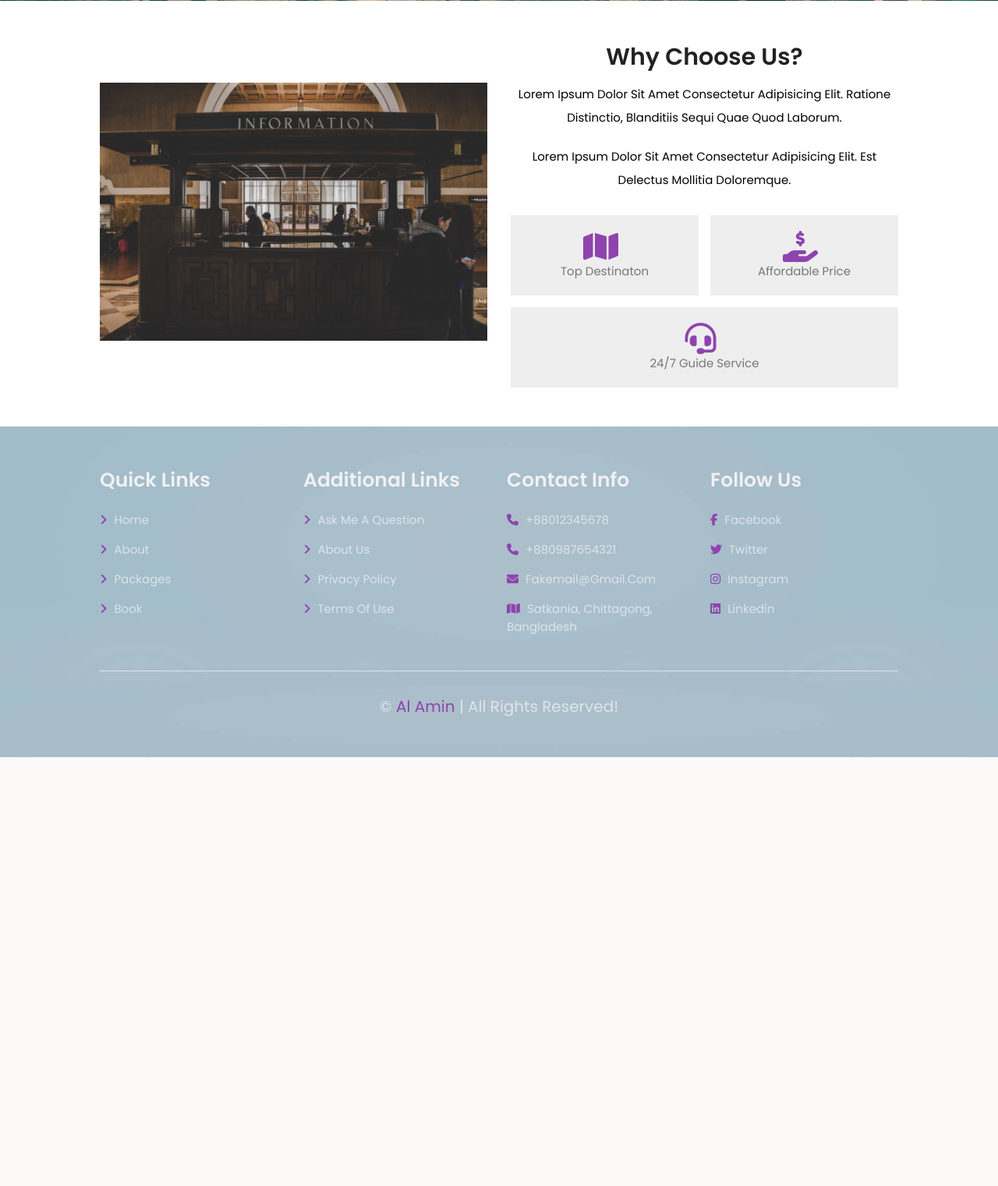
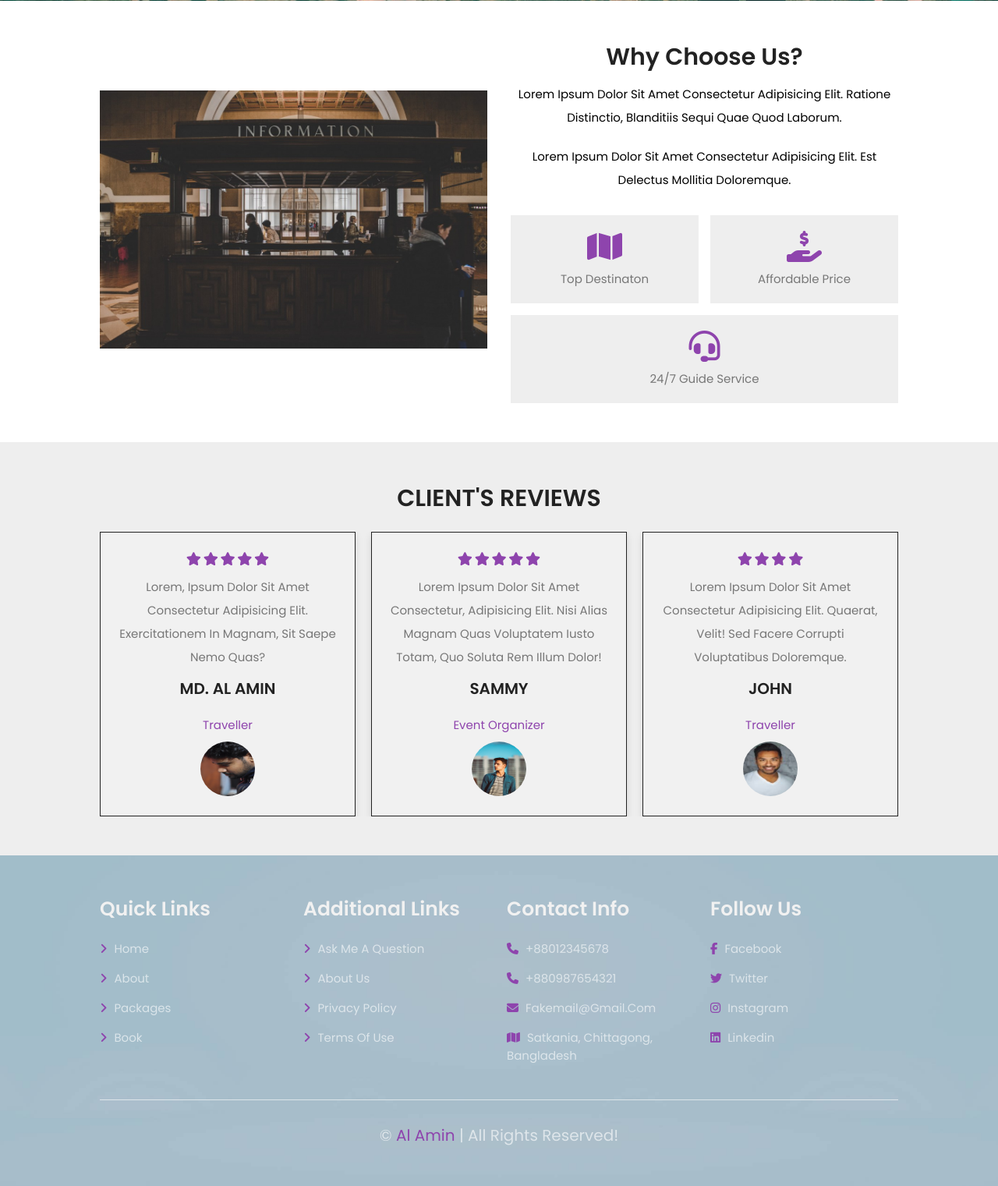
Before and after one commit to Alamin11/php-projects, a PHP site: page /about.php in a window 1280 px wide. Shown: the part 477-1998 px from the top of the page at 78% size. Before the commit the page ends 1448 px from the top, so only its background shows below. Run offline with PHP 8.4, Linux system fonts and the light colour scheme.

Commit message:
added reviews section and slider

```diff
--- a/travel-web/about.php
+++ b/travel-web/about.php
@@ -61,6 +61,92 @@
 
     <!-- about section ends -->
 
+    <!-- reviews section starts -->
+
+    <section class="reviews">
+        <h3>Client's reviews</h3>
+        <div class="swiper reviews-slider">
+            <div class="swiper-wrapper">
+                <div class="swiper-slide slide">
+                    <div class="stars">
+                        <i class="fas fa-star"></i>
+                        <i class="fas fa-star"></i>
+                        <i class="fas fa-star"></i>
+                        <i class="fas fa-star"></i>
+                        <i class="fas fa-star"></i>
+                    </div>
+                    <p>Lorem, ipsum dolor sit amet consectetur adipisicing elit. Exercitationem in magnam, sit saepe nemo quas?</p>
+                    <h3>Md. Al amin</h3>
+                    <span>traveller</span>
+                    <img src="images/pic-1.jpg" alt="al amin">
+                </div>
+                <div class="swiper-slide slide">
+                    <div class="stars">
+                        <i class="fas fa-star"></i>
+                        <i class="fas fa-star"></i>
+                        <i class="fas fa-star"></i>
+                        <i class="fas fa-star"></i>
+                        <i class="fas fa-star"></i>
+                    </div>
+                    <p>Lorem ipsum dolor sit amet consectetur, adipisicing elit. Nisi alias magnam quas voluptatem iusto totam, quo soluta rem illum dolor!</p>
+                    <h3>Sammy</h3>
+                    <span>event organizer</span>
+                    <img src="images/pic-2.jpg" alt="al amin">
+                </div>
+                <div class="swiper-slide slide">
+                    <div class="stars">
+                        <i class="fas fa-star"></i>
+                        <i class="fas fa-star"></i>
+                        <i class="fas fa-star"></i>
+                        <i class="fas fa-star"></i>
+                    </div>
+                    <p>Lorem ipsum dolor sit amet consectetur adipisicing elit. Quaerat, velit! Sed facere corrupti voluptatibus doloremque.</p>
+
+                    <h3>John</h3>
+                    <span>traveller</span>
+                    <img src="images/pic-3.jpg" alt="al amin">
+                </div>
+                <div class="swiper-slide slide">
+                    <div class="stars">
+                        <i class="fas fa-star"></i>
+                        <i class="fas fa-star"></i>
+                        <i class="fas fa-star"></i>
+                    </div>
+                    <p>Lorem, ipsum dolor sit amet consectetur adipisicing elit. Rem quae iure molestias impedit culpa id.</p>
+                    <h3>Samiha khanom</h3>
+                    <span>traveller</span>
+                    <img src="images/pic-4.jpg" alt="al amin">
+                </div>
+                <div class="swiper-slide slide">
+                    <div class="stars">
+                        <i class="fas fa-star"></i>
+                        <i class="fas fa-star"></i>
+                        <i class="fas fa-star"></i>
+                        <i class="fas fa-star"></i>
+                        <i class="fas fa-star"></i>
+                    </div>
+                    <p>Lorem, ipsum dolor sit amet consectetur adipisicing elit. Suscipit doloremque consequatur officia alias minus quaerat consequuntur ex magni enim voluptatum!</p>
+                    <h3>Sazid</h3>
+                    <span>traveller</span>
+                    <img src="images/pic-5.jpg" alt="al amin">
+                </div>
+                <div class="swiper-slide slide">
+                    <div class="stars">
+                        <i class="fas fa-star"></i>
+                        <i class="fas fa-star"></i>
+                        <i class="fas fa-star"></i>
+                        <i class="fas fa-star"></i>
+                    </div>
+                    <p>Lorem ipsum dolor sit amet consectetur adipisicing elit. Cumque sapiente repellendus autem ipsa, itaque magnam..</p>
+                    <h3>Ariz</h3>
+                    <span>guide</span>
+                    <img src="images/pic-6.jpg" alt="ariz">
+                </div>
+            </div>
+        </div>
+    </section>
+
+    <!-- reviews section ends -->
 
 
 
--- a/travel-web/css/style.css
+++ b/travel-web/css/style.css
@@ -407,8 +407,8 @@
 
 .about .content .icons-container .icons i {
     font-size: 4rem;
-    /* margin-bottom: 1rem; */
-    padding-right: 1rem;
+    margin-bottom: 1rem;
+    /* padding-right: 1rem; */
     color: var(--color-main);
 }
 
@@ -418,6 +418,66 @@
     /* text-size-adjust: calc(); */
     display: block;
 }
+
+/* reviews section starts */
+.reviews {
+    background: var(--color-light-bg);
+}
+
+.reviews h3 {
+    font-size: 3rem;
+    text-transform: uppercase;
+    text-align: center;
+    color: var(--color-black);
+    margin-bottom: 2rem;
+}
+
+
+
+.reviews .slide {
+    padding: 2rem;
+    text-align: center;
+    border: var(--border);
+    background: var(--color-white);
+    box-shadow: var(--box-shadow);
+    user-select: none;
+}
+
+.reviews .slide .stars {
+    padding-top: .5rem;
+}
+
+.reviews .slide .stars i {
+    font-size: 1.7rem;
+    color: var(--color-main);
+}
+
+.reviews .slide p {
+    font-size: 1.5rem;
+    color: var(--color-light-black);
+    line-height: 2;
+    padding: 1rem 0;
+}
+
+.reviews .slide h3 {
+    font-size: 2rem;
+    color: var(--color-black);
+}
+
+.reviews .slide span {
+    display: block;
+    font-size: 1.5rem;
+    color: var(--color-main);
+}
+
+.reviews .slide img {
+    height: 7rem;
+    width: 7rem;
+    border-radius: 50%;
+    margin-top: 1rem;
+}
+
+/* reviews section ends */
 
 /* <!-- home offer section ends here --> */
 
--- a/travel-web/js/script.js
+++ b/travel-web/js/script.js
@@ -11,24 +11,34 @@
     navbar.classList.remove('active');
 };
 
-const swiper = new Swiper('.home-slider', {
-    // Optional parameters
-    // direction: 'vertical',
+var swiper = new Swiper('.home-slider', {
+
     loop: true,
-
-    // If we need pagination
-    // pagination: {
-    //     el: '.swiper-pagination',
-    // },
-
-    // Navigation arrows
     navigation: {
         nextEl: '.swiper-button-next',
         prevEl: '.swiper-button-prev',
     },
+});
 
-    // // And if we need scrollbar
-    // scrollbar: {
-    //   el: '.swiper-scrollbar',
-    // },
+var swiper = new Swiper('.reviews-slider', {
+
+    loop: true,
+    spaceBetween: 20,
+    autoHeight: true,
+    grabCursor: true,
+    breakpoints: {
+        640: {
+            slidesPerView: 1,
+
+        },
+        768: {
+            slidesPerView: 2,
+
+        },
+        1024: {
+            slidesPerView: 3,
+
+        },
+    },
+
 });
```
Also changed, not shown: travel-web/images/pic-1.jpg (added), travel-web/images/pic-2.jpg (added), travel-web/images/pic-3.jpg (added), travel-web/images/pic-4.jpg (added), travel-web/images/pic-5.jpg (added), 1 other file.
